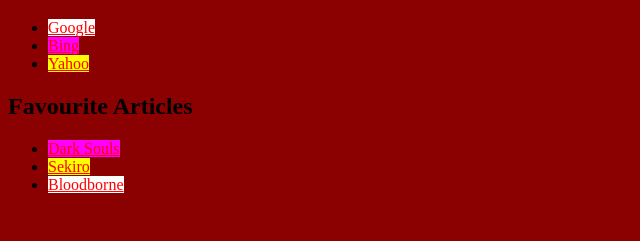
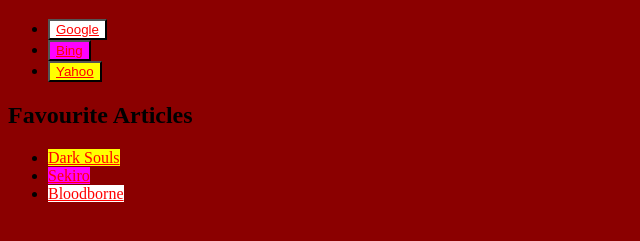
Before and after one commit to FbW46-2/uib-content-pseudoclasses-Moe-Alragheb, a plain HTML site: page index.html in a window 1280 px wide. Shown: the part 61-302 px from the top of the page, without its empty margins (0-640 px from the left). Drawn offline with Linux system fonts and the light colour scheme.

Commit message:
Making things right

```diff
--- a/index.html
+++ b/index.html
@@ -10,20 +10,23 @@
     <h1>Search Engines</h1>
     <ul>
       <li>
-        <a class="google" href="https://www.google.de/" target="_blank"
-          >Google</a
-        >
+        <button class="white">
+          <a href="https://www.google.de/" target="_blank">Google</a>
+        </button>
       </li>
       <li>
-        <a class="bing" href="https://www.bing.com/" target="_blank">Bing</a>
+        <button class="magenta">
+          <a href="https://www.bing.com/" target="_blank">Bing</a>
+        </button>
       </li>
       <li>
-        <a
-          class="yahoo"
-          href="https://consent.yahoo.com/v2/collectConsent?sessionId=3_cc-session_360e6632-14db-4c4c-bbcd-a03491e89d08"
-          target="_blank"
-          >Yahoo</a
-        >
+        <button class="yellow">
+          <a
+            href="https://consent.yahoo.com/v2/collectConsent?sessionId=3_cc-session_360e6632-14db-4c4c-bbcd-a03491e89d08"
+            target="_blank"
+            >Yahoo</a
+          >
+        </button>
       </li>
     </ul>
 
@@ -32,7 +35,7 @@
     <ul>
       <li>
         <a
-          class="bing"
+          class="yellow"
           href="https://en.wikipedia.org/wiki/Dark_Souls"
           target="_blank"
           >Dark Souls</a
@@ -40,7 +43,7 @@
       </li>
       <li>
         <a
-          class="yahoo"
+          class="magenta"
           href="https://en.wikipedia.org/wiki/Sekiro:_Shadows_Die_Twice"
           target="_blank"
           >Sekiro</a
@@ -48,7 +51,7 @@
       </li>
       <li>
         <a
-          class="google"
+          class="white"
           href="https://en.wikipedia.org/wiki/Bloodborne"
           target="_blank"
           >Bloodborne</a
--- a/styles.css
+++ b/styles.css
@@ -21,12 +21,12 @@
   background-color: red;
 }
 
-.google {
+.white {
   background-color: white;
 }
-.bing {
+.magenta {
   background-color: magenta;
 }
-.yahoo {
+.yellow {
   background-color: yellow;
 }
```
